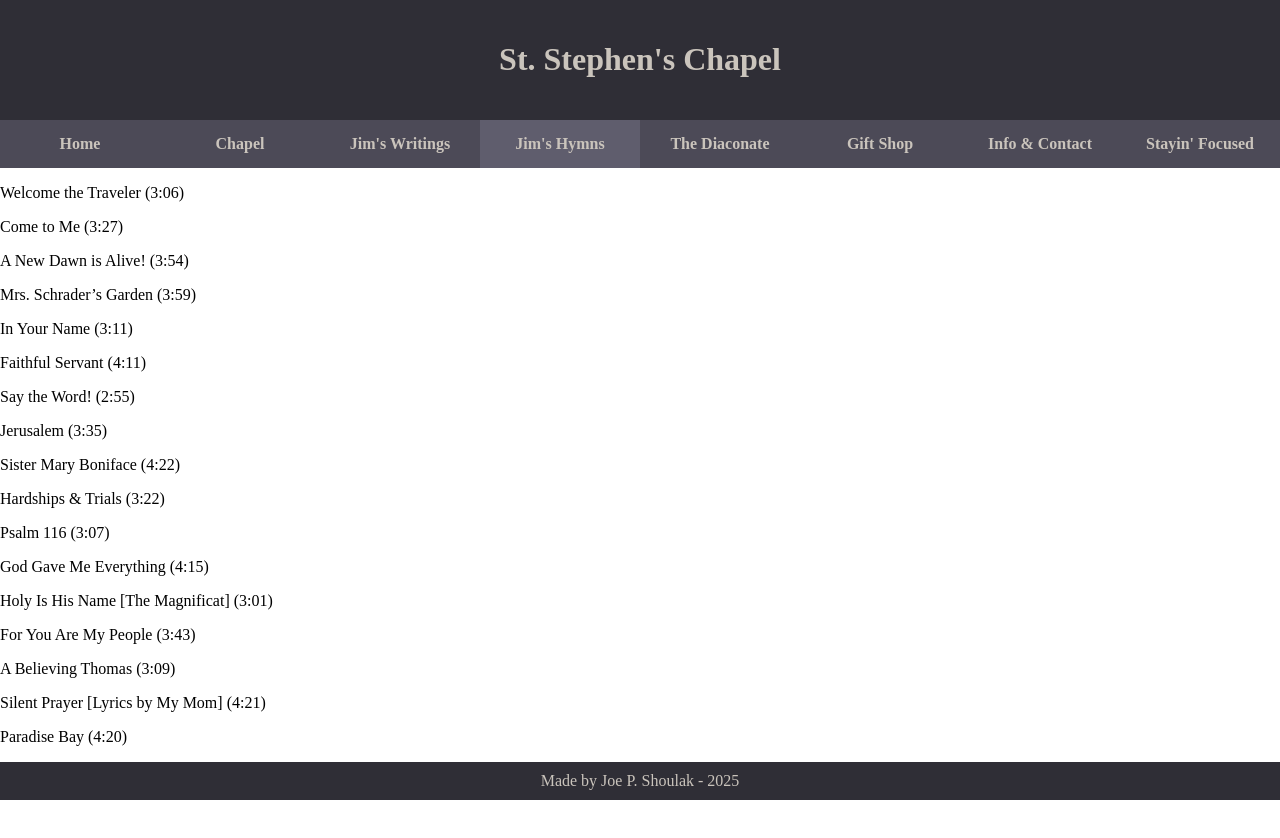
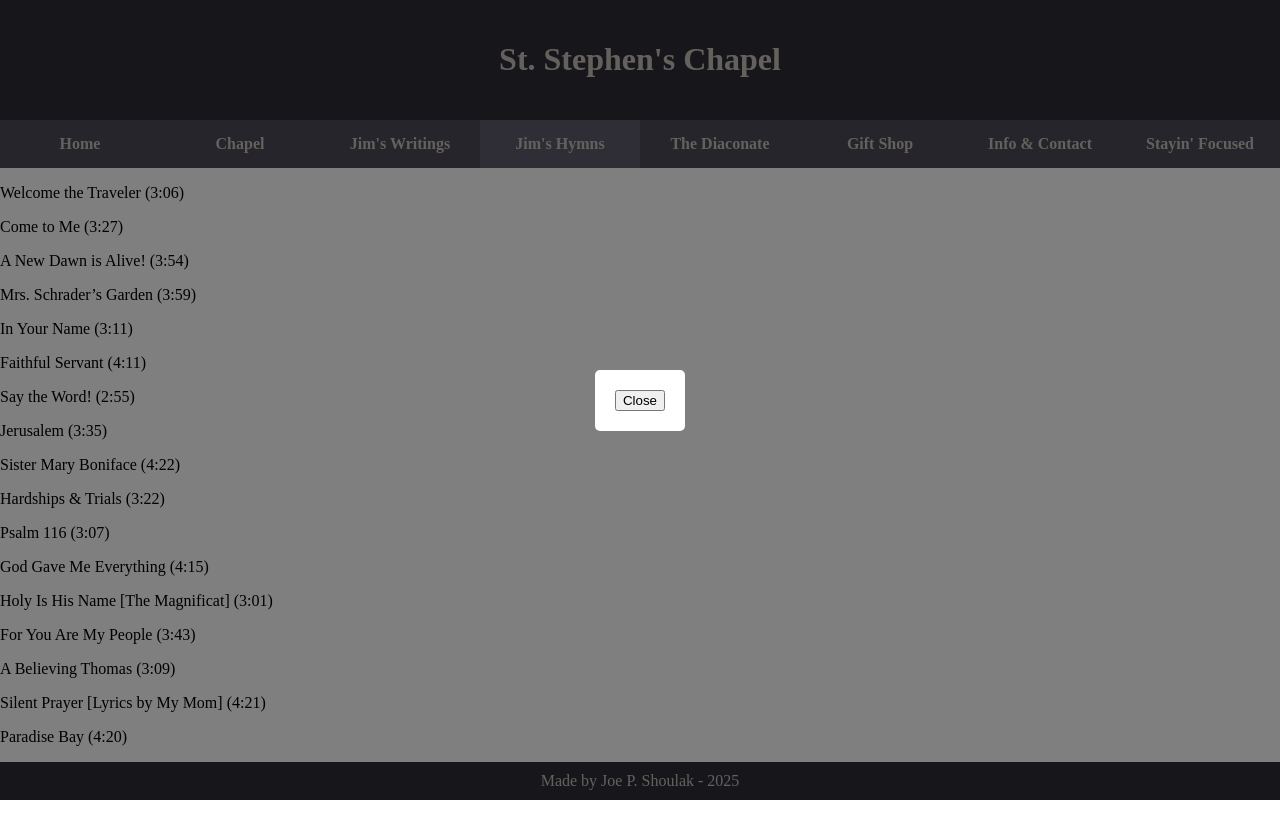
Before and after one commit to JoePShoulak/jim_site, a React (Vite) app: page /hymns in a window 1280 px wide. Shown: the top 838 px of the page. Built offline with nearby package versions, Linux system fonts and the light colour scheme.

Commit message:
prayer calendar working with modal

```diff
--- /dev/null
+++ b/src/components/Calendar.jsx
@@ -0,0 +1,34 @@
+import { useState } from "react";
+import Modal from "./Modal";
+import prayers from "../data/prayers.json";
+
+const PrayerModal = ({ day, onClose }) => (
+  <Modal title={`Prayer for day ${day}`} onClose={onClose}>
+    <p>{prayers[day - 1].text}</p>
+  </Modal>
+);
+
+const Calendar = () => {
+  const [day, setDay] = useState(null);
+  const days = Array.from({ length: 31 }, (_, i) => i + 1);
+  const today = new Date().getDate();
+
+  return (
+    <>
+      <h3>Daily Prayers</h3>
+      <div className="calendar">
+        {days.map(day => (
+          <div
+            key={day}
+            className={day == today ? "today" : ""}
+            onClick={() => setDay(day)}>
+            {day}
+          </div>
+        ))}
+      </div>
+      {day && <PrayerModal day={day} onClose={() => setDay(null)} />}
+    </>
+  );
+};
+
+export { Calendar };
--- a/src/components/Modal.jsx
+++ b/src/components/Modal.jsx
@@ -1,24 +1,10 @@
-/* eslint-disable react/prop-types */
-const Modal = ({ isOpen, onClose, title, children }) => {
-  if (!isOpen) return null; // Don't render if not open
-
-  const handleOutsideClick = event => {
-    if (event.target.id === "modal-background") {
-      onClose();
-    }
-  };
-
+const Modal = ({ title, children, onClose }) => {
   return (
-    <div
-      id="modal-background"
-      className="modal-background"
-      onClick={handleOutsideClick}>
+    <div className="modal-overlay" onClick={onClose}>
       <div className="modal-content" onClick={e => e.stopPropagation()}>
-        {title && <h2>{title}</h2>}
-        <div className="modal-body">{children}</div> {/* Accepts any content */}
-        <button onClick={onClose} className="modal-button">
-          Close
-        </button>
+        {title && <h3>{title}</h3>}
+        {children}
+        <button onClick={onClose}>Close</button>
       </div>
     </div>
   );
--- a/src/data/prayers.json
+++ b/src/data/prayers.json
@@ -1,157 +1,157 @@
-{
-  "1": {
+[
+  {
     "title": "Prayer for Day 1",
     "text": "Lorem ipsum dolor sit amet, consectetur adipiscing elit. Donec nec justo eget felis facilisis fermentum.",
     "footnotes": ["note 1", "note 2", "note 3"]
   },
-  "2": {
+  {
     "title": "Prayer for Day 2",
     "text": "Vestibulum ante ipsum primis in faucibus orci luctus et ultrices posuere cubilia curae.",
     "footnotes": ["note 1", "note 2", "note 3"]
   },
-  "3": {
+  {
     "title": "Prayer for Day 3",
     "text": "Curabitur at lacus ac velit ornare lobortis. Integer tincidunt. Cras dapibus.",
     "footnotes": ["note 1", "note 2", "note 3"]
   },
-  "4": {
+  {
     "title": "Prayer for Day 4",
     "text": "Aenean leo ligula, porttitor eu, consequat vitae, eleifend ac, enim. Aliquam lorem ante.",
     "footnotes": ["note 1", "note 2", "note 3"]
   },
-  "5": {
+  {
     "title": "Prayer for Day 5",
     "text": "Suspendisse potenti. Donec elit libero, sodales nec, volutpat a, suscipit non, turpis.",
     "footnotes": ["note 1", "note 2", "note 3"]
   },
-  "6": {
+  {
     "title": "Prayer for Day 6",
     "text": "Quisque rutrum. Aenean imperdiet. Etiam ultricies nisi vel augue.",
     "footnotes": ["note 1", "note 2", "note 3"]
   },
-  "7": {
+  {
     "title": "Prayer for Day 7",
     "text": "Maecenas ullamcorper dui et placerat feugiat. Phasellus volutpat metus eget egestas mollis.",
     "footnotes": ["note 1", "note 2", "note 3"]
   },
-  "8": {
+  {
     "title": "Prayer for Day 8",
     "text": "Vestibulum turpis sem, aliquet eget, lobortis pellentesque, rutrum eu, nisl.",
     "footnotes": ["note 1", "note 2", "note 3"]
   },
-  "9": {
+  {
     "title": "Prayer for Day 9",
     "text": "Fusce pharetra convallis urna. Quisque ut nisi. Donec pede justo, fringilla vel, aliquet nec, vulputate eget.",
     "footnotes": ["note 1", "note 2", "note 3"]
   },
-  "10": {
+  {
     "title": "Prayer for Day 10",
     "text": "Aliquam erat volutpat. Morbi nec metus. Phasellus leo dolor, tempus non, auctor et, hendrerit quis, nisi.",
     "footnotes": ["note 1", "note 2", "note 3"]
   },
-  "11": {
+  {
     "title": "Prayer for Day 11",
     "text": "Nullam dictum felis eu pede mollis pretium. Integer tincidunt.",
     "footnotes": ["note 1", "note 2", "note 3"]
   },
-  "12": {
+  {
     "title": "Prayer for Day 12",
     "text": "Vivamus elementum semper nisi. Aenean vulputate eleifend tellus.",
     "footnotes": ["note 1", "note 2", "note 3"]
   },
-  "13": {
+  {
     "title": "Prayer for Day 13",
     "text": "Pellentesque habitant morbi tristique senectus et netus et malesuada fames ac turpis egestas.",
     "footnotes": ["note 1", "note 2", "note 3"]
   },
-  "14": {
+  {
     "title": "Prayer for Day 14",
     "text": "Cras dapibus. Nulla facilisi. Integer tincidunt erat a mauris.",
     "footnotes": ["note 1", "note 2", "note 3"]
   },
-  "15": {
+  {
     "title": "Prayer for Day 15",
     "text": "Nam quam nunc, blandit vel, luctus pulvinar, hendrerit id, lorem.",
     "footnotes": ["note 1", "note 2", "note 3"]
   },
-  "16": {
+  {
     "title": "Prayer for Day 16",
     "text": "Sed mollis, eros et ultrices tempus, mauris ipsum aliquam libero, non adipiscing dolor urna a orci.",
     "footnotes": ["note 1", "note 2", "note 3"]
   },
-  "17": {
+  {
     "title": "Prayer for Day 17",
     "text": "Donec vitae sapien ut libero venenatis faucibus. Integer tincidunt.",
     "footnotes": ["note 1", "note 2", "note 3"]
   },
-  "18": {
+  {
     "title": "Prayer for Day 18",
     "text": "Curabitur ullamcorper ultricies nisi. Nam eget dui.",
     "footnotes": ["note 1", "note 2", "note 3"]
   },
-  "19": {
+  {
     "title": "Prayer for Day 19",
     "text": "Vestibulum dapibus nunc ac augue. Praesent ac massa at ligula laoreet iaculis.",
     "footnotes": ["note 1", "note 2", "note 3"]
   },
-  "20": {
+  {
     "title": "Prayer for Day 20",
     "text": "Vivamus in erat ut urna cursus vestibulum. Sed aliquam ultrices mauris.",
     "footnotes": ["note 1", "note 2", "note 3"]
   },
-  "21": {
+  {
     "title": "Prayer for Day 21",
     "text": "Mauris turpis nunc, blandit et, volutpat molestie, porta ut, ligula.",
     "footnotes": ["note 1", "note 2", "note 3"]
   },
-  "22": {
+  {
     "title": "Prayer for Day 22",
     "text": "Fusce a quam. Praesent venenatis metus at tortor pulvinar varius.",
     "footnotes": ["note 1", "note 2", "note 3"]
   },
-  "23": {
+  {
     "title": "Prayer for Day 23",
     "text": "Nam pretium turpis et arcu. Suspendisse enim turpis, dictum sed, iaculis a, condimentum nec, nisi.",
     "footnotes": ["note 1", "note 2", "note 3"]
   },
-  "24": {
+  {
     "title": "Prayer for Day 24",
     "text": "Quisque id odio. Cras ultricies mi eu turpis hendrerit fringilla.",
     "footnotes": ["note 1", "note 2", "note 3"]
   },
-  "25": {
+  {
     "title": "Prayer for Day 25",
     "text": "Vestibulum ante ipsum primis in faucibus orci luctus et ultrices posuere cubilia curae.",
     "footnotes": ["note 1", "note 2", "note 3"]
   },
-  "26": {
+  {
     "title": "Prayer for Day 26",
     "text": "Mauris sollicitudin fermentum libero. Integer tincidunt.",
     "footnotes": ["note 1", "note 2", "note 3"]
   },
-  "27": {
+  {
     "title": "Prayer for Day 27",
     "text": "Pellentesque egestas, neque sit amet convallis pulvinar, justo nulla eleifend augue, ac auctor orci leo non est.",
     "footnotes": ["note 1", "note 2", "note 3"]
   },
-  "28": {
+  {
     "title": "Prayer for Day 28",
     "text": "Aliquam lorem ante, dapibus in, viverra quis, feugiat a, tellus.",
     "footnotes": ["note 1", "note 2", "note 3"]
   },
-  "29": {
+  {
     "title": "Prayer for Day 29",
     "text": "Etiam feugiat lorem non metus. Vestibulum volutpat pretium libero.",
     "footnotes": ["note 1", "note 2", "note 3"]
   },
-  "30": {
+  {
     "title": "Prayer for Day 30",
     "text": "Donec interdum, metus et hendrerit aliquet, dolor diam sagittis ligula, eget egestas libero turpis vel mi.",
     "footnotes": ["note 1", "note 2", "note 3"]
   },
-  "31": {
+  {
     "title": "Prayer for Day 31",
     "text": "Curabitur ullamcorper ultricies nisi. Praesent ac massa at ligula laoreet iaculis.",
     "footnotes": ["note 1", "note 2", "note 3"]
   }
-}
+]
--- a/src/pages/Chapel.jsx
+++ b/src/pages/Chapel.jsx
@@ -1,23 +1,6 @@
 import candleGif from "/images/candle.gif";
 import chapelImage from "/images/chapel_main.jpg";
-
-const Calendar = () => {
-  const days = Array.from({ length: 31 }, (_, i) => i + 1);
-  const today = new Date().getDate(); // Get today's day number
-
-  return (
-    <>
-      <h3>Daily Prayers</h3>
-      <div className="calendar">
-        {days.map(day => (
-          <div key={day} className={day == today ? "today" : ""}>
-            {day}
-          </div>
-        ))}
-      </div>
-    </>
-  );
-};
+import { Calendar } from "../components/Calendar";
 
 const LeftAside = () => (
   <aside>
--- a/src/stylesheets/Components.scss
+++ b/src/stylesheets/Components.scss
@@ -65,9 +65,34 @@ footer {
     display: flex;
     align-items: center;
     justify-content: center;
+    cursor: pointer;
   }
 
   div.today {
     background-color: colors.$suntan; /* or any color you prefer */
   }
 }
+
+/* Modal overlay and content styling */
+.modal-overlay {
+  position: fixed;
+  top: 0;
+  left: 0;
+  width: 100%;
+  height: 100%;
+  background: rgba(0, 0, 0, 0.5);
+  display: flex;
+  align-items: center;
+  justify-content: center;
+  z-index: 1000;
+}
+
+.modal-content {
+  background: #fff;
+  padding: 20px;
+  border-radius: 5px;
+  max-width: 90%;
+  max-height: 90%;
+  overflow: auto;
+  position: relative;
+}
```
